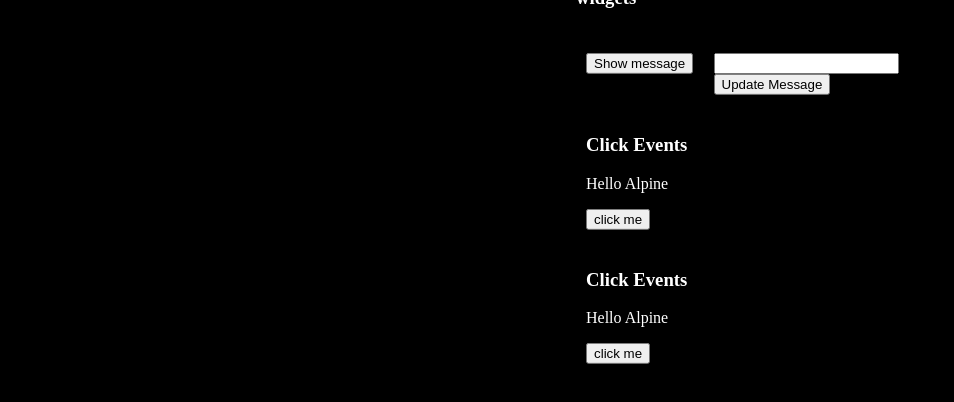
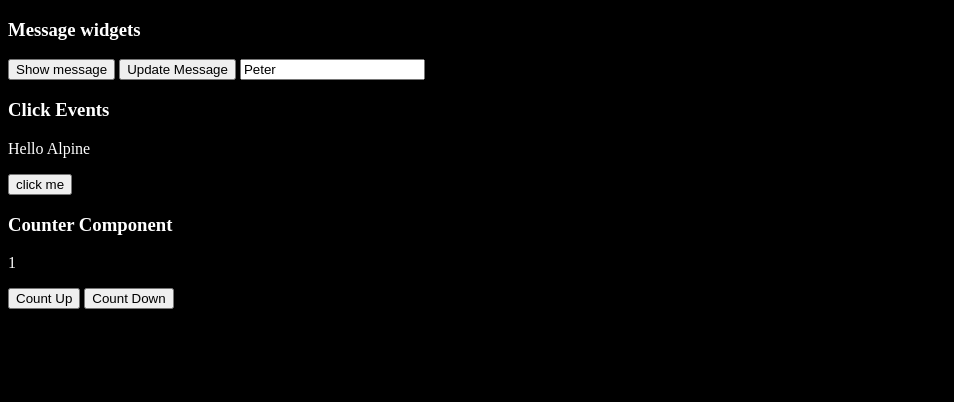
Before and after one commit to PeterManda19/alpinejs-widgets-intro, a plain HTML site: page index.html in a window 1280 px wide. Shown: the whole page, without its empty margins (0-954 px from the left). Drawn offline with nearby package versions, Linux system fonts and the light colour scheme.

Commit message:
Counter Components

```diff
--- a/index.html
+++ b/index.html
@@ -8,38 +8,32 @@
 
 </head>
 <body class="darkmode">
-    <div class="grid-container center-div">
-        <h3>Message widgets</h3>
-        <div class="container">
-            <div class="widget" x-data="{ message: '', enteredMessage: 'Peter' }">
-                <div class="widget-content">
-                    <p x-text="message"></p>
-                    <button x-on:click="message = enteredMessage">Show message</button>
-                </div>
-            </div>
+    <div class="">
 
-            <div class="widget" x-data="{ message: '', enteredMessage: '' }">
-              <div class="widget-content">
+        <div class="" x-data="{ message: '', enteredMessage: 'Peter' }">
+            <h3>Message widgets</h3>
+            <div class="">
                 <p x-text="message"></p>
+                <button x-on:click="message = enteredMessage">Show message</button>
+                <button x-on:click="message = enteredMessage">Update Message</button>
                 <input type="text" x-model="enteredMessage">
-                <button x-on:click="message = enteredMessage">Update Message</button>
-              </div>
             </div>
         </div>
 
-        <div class="widget" x-data="{ title: 'Hello Alpine' }">
+        <div class="" x-data="{ title: 'Hello Alpine' }">
             <h3>Click Events</h3>
-            <div class="widget-content">
+            <div class="">
                 <p x-text="title"></p>
                 <button @click="title='Alpine Rocks!'">click me</button>
             </div>
         </div>
 
-        <div class="widget" x-data="{ title: 'Hello Alpine' }">
-            <h3>Click Events</h3>
-            <div class="widget-content">
-                <p x-text="title"></p>
-                <button @click="title='Alpine Rocks!'">click me</button>
+        <div class="" x-data="{ count: 1 }">
+            <h3>Counter Component</h3>
+            <div class="">
+                <p x-text="count"></p>
+                <button @click="count++">Count Up</button>
+                <button @click="count--">Count Down</button>
             </div>
         </div>
 
--- a/styles.css
+++ b/styles.css
@@ -15,7 +15,7 @@
 .widget {
     width: 50%;
     padding: 10px;
-    flex: 1;
+
 }
 
 @media (max-width: 600px) {
```
